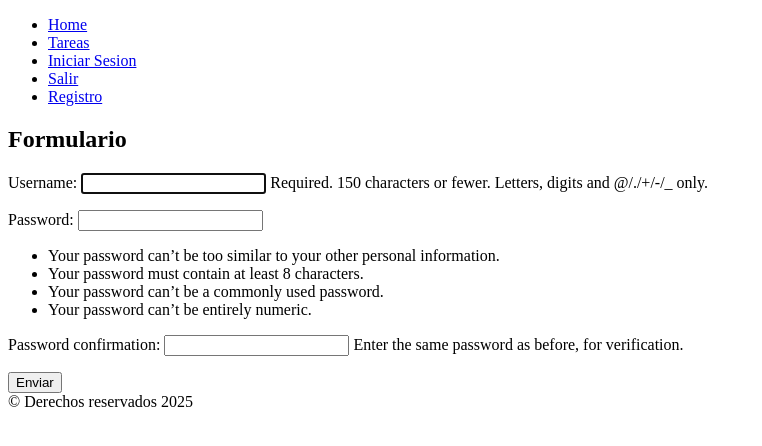
After one commit to jhogue8487/python1, a Django app: page /registro/ in a window 1280 px wide. The commit adds this page. Shown: the top 446 px of the page, without its empty margins (0-762 px from the left). Run offline with Django 5.2, Linux system fonts and the light colour scheme.

Commit message:
Registro con redireccion a tareas, login en cookie, ajustar el try except

```diff
--- a/djangocrud/urls.py
+++ b/djangocrud/urls.py
@@ -20,6 +20,8 @@ from tasks import views
 
 urlpatterns = [
     path('admin/', admin.site.urls),
-    path("", views.holaMundo, name="holamundo"),
-    path("register/", views.register, name="Registro")
+    path("", views.inicio, name="inicio"),
+    path("holamundo/", views.holaMundo, name="holamundo"),
+    path("registro/", views.registro, name="registro"),
+    path("tareas/", views.tareas, name="tareas")
 ]
--- /dev/null
+++ b/tasks/templates/base.html
@@ -0,0 +1,20 @@
+<!DOCTYPE html>
+<html lang="es">
+  <head>
+    <meta charset="UTF-8" />
+    <meta name="viewport" content="width=device-width, initial-scale=1.0" />
+    <title>Tareas Django CRUD</title>
+  </head>
+  <body>
+    <nav>
+      <ul>
+        <li><a href="/">Home</a></li>
+        <li><a href="/tareas">Tareas</a></li>
+        <li><a href="/iniciarSesion">Iniciar Sesion</a></li>
+        <li><a href="/salir">Salir</a></li>
+        <li><a href="/registro">Registro</a></li>
+      </ul>
+    </nav>
+    {% block content %} content {% endblock %}
+  </body>
+</html>
--- /dev/null
+++ b/tasks/templates/helloworld.html
@@ -0,0 +1,3 @@
+{% comment %} Imprimir variable {% endcomment %} {{mititulo}}
+<br />
+<a href="/">Volver a home</a>
--- a/tasks/templates/home.html
+++ b/tasks/templates/home.html
@@ -1,2 +1,4 @@
+{% extends 'base.html' %} {% block content%}
 <h1>Home</h1>
-{% comment %} Imprimir variable {% endcomment %} {{mititulo}}
+<p>{% lorem 8 random %}</p>
+{% endblock %} end
--- a/tasks/templates/register.html
+++ b/tasks/templates/register.html
@@ -1,3 +1,5 @@
+{% extends 'base.html' %} {% block content %}
+
 <h2>Formulario</h2>
 {{error}}
 <form method="post">
@@ -5,3 +7,4 @@
   <button>Enviar</button>
 </form>
 <footer>&copy; Derechos reservados 2025</footer>
+{% endblock content %}
--- /dev/null
+++ b/tasks/templates/tasks.html
@@ -0,0 +1,3 @@
+{% extends 'base.html' %} {% block content %}
+<h1>Tareas</h1>
+{% endblock content %}
--- a/tasks/views.py
+++ b/tasks/views.py
@@ -1,16 +1,20 @@
-from django.shortcuts import render
+from django.shortcuts import render, redirect
 from django.http import HttpResponse
 from django.contrib.auth.forms import UserCreationForm
 from django.contrib.auth.models import User
+from django.contrib.auth import login
+from django.db import IntegrityError
 
 # Create your views here.
 def holaMundo(request):
     #return HttpResponse("<h1>hola mundo</h1>")
     title = "Hola mundo"
     #return render(request, "home.html", {"mititulo": title, "form": UserCreationForm})
-    return render(request, "home.html", {"mititulo": title})
+    return render(request, "helloworld.html", {"mititulo": title})
+def inicio(request):
+    return render(request, "home.html")
 
-def register(requets):
+def registro(requets):
     #verificar si el metodo es get o post
     if requets.method =="GET":
         print("metodo get")
@@ -23,11 +27,15 @@ def register(requets):
             try:
                 user = User.objects.create_user(username=requets.POST["username"],password=requets.POST["password1"])
                 user.save
-                return HttpResponse("Usuario registrado. !!!")
-
-            except:
+                login(requets, user)
+                #return HttpResponse("Usuario registrado. !!!")
+                return redirect(tareas)
+            except IntegrityError:
                 #return HttpResponse("El usuario ya existe. !!!")
                 return render(requets, "register.html", {"form": UserCreationForm, "error": "El usuario ya existe. !!!"})
         else:
             #return HttpResponse("Las contraseñas no son iguales")
             return render(requets, "register.html",{"form": UserCreationForm, "error" : "Las contraseñas no son iguales"})
+
+def tareas(request):
+    return render(request, "tasks.html")
```
Also changed, not shown: README.md, db.sqlite3.
